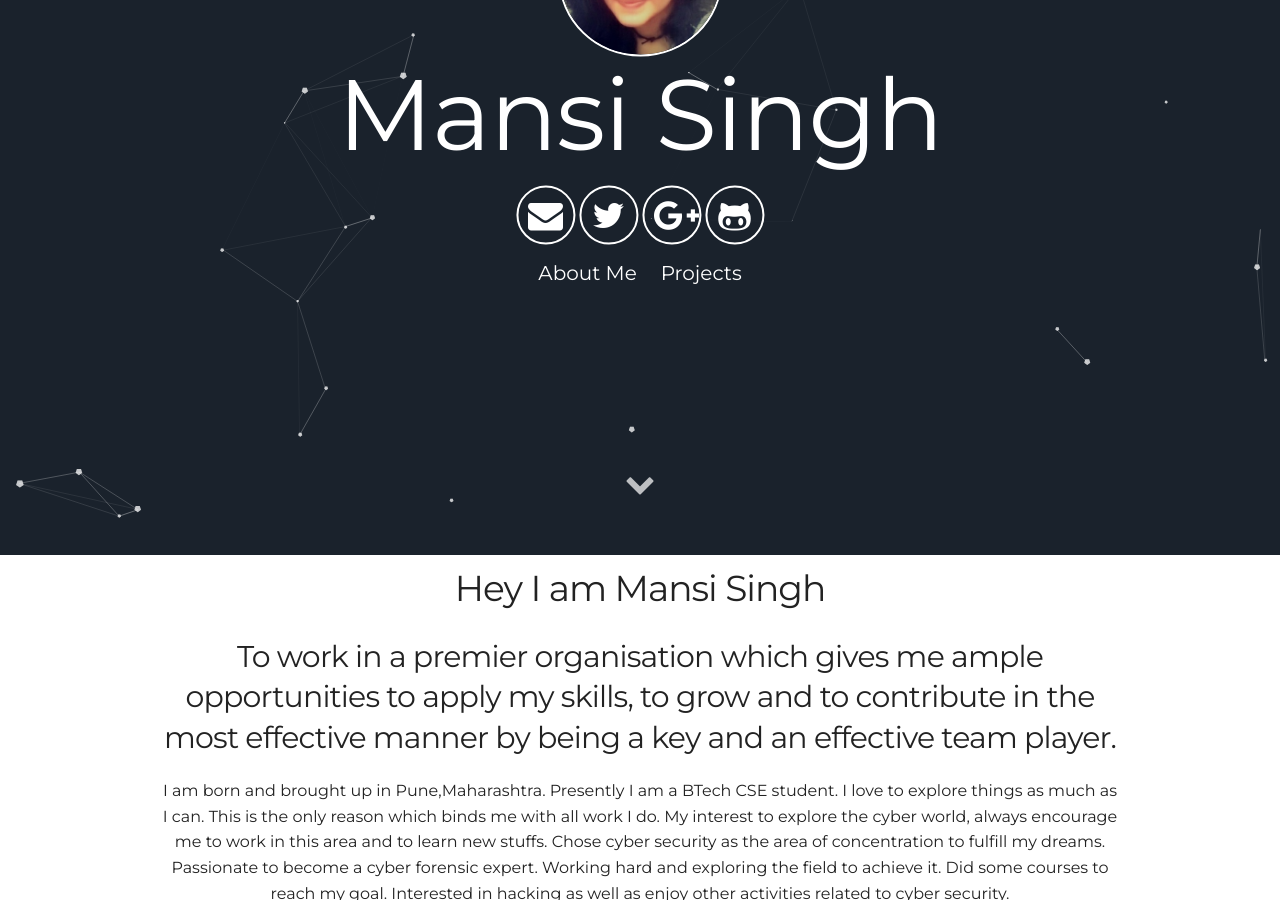
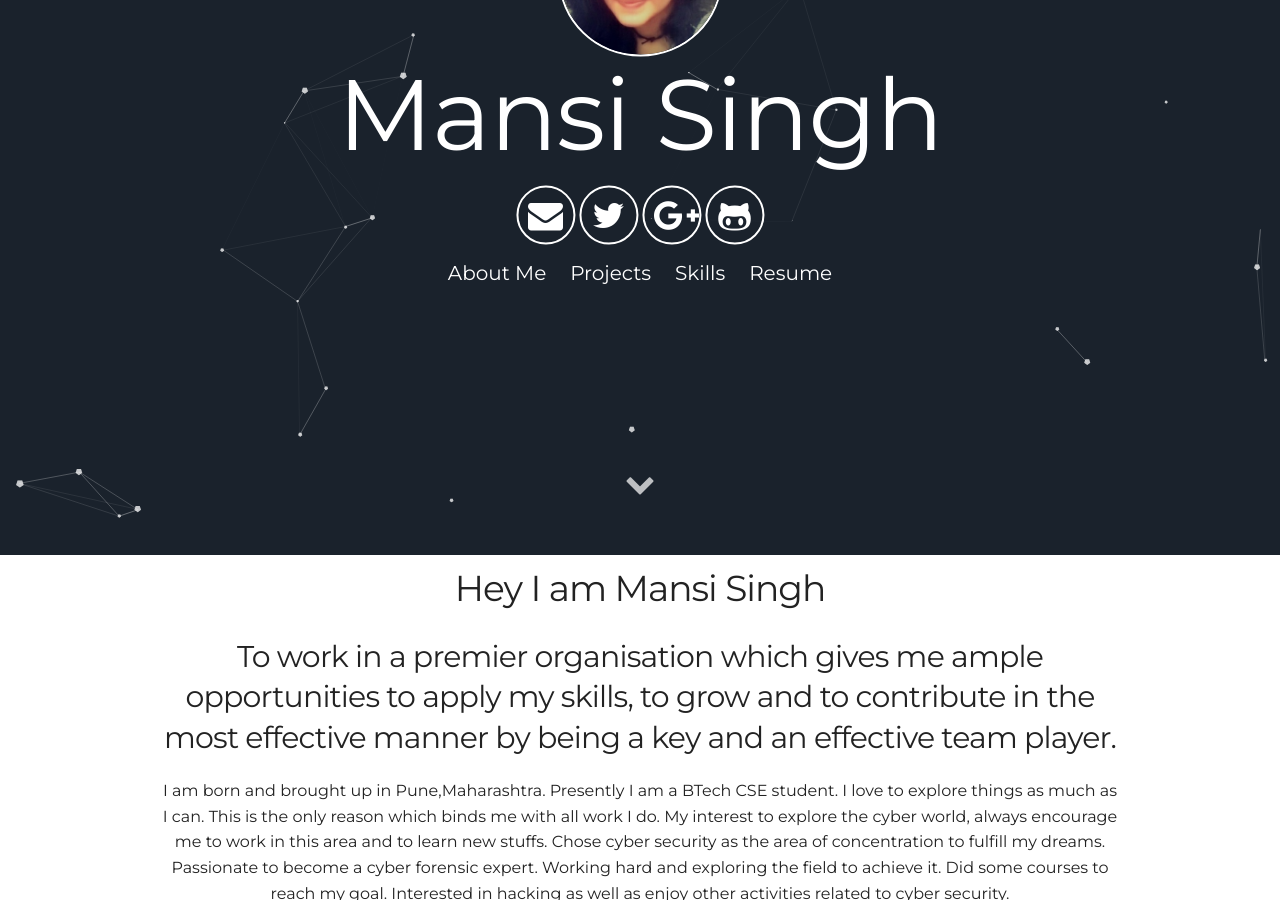
Before and after one commit to manasisingh67/manasisingh67.github.io, a Jekyll site: the page built from index.html, in a window 1280 px wide and 900 px high, scrolled down 352 px. Built offline with Jekyll 4.4.1, drawn with Linux system fonts in a browser that asks for light colours; some of the changed text lies outside the part shown.

Commit message:
ADDED - links to skills and resume

```diff
--- a/_config.yml
+++ b/_config.yml
@@ -12,7 +12,7 @@ email: manasisingh67@gmail.com
 twitter_username: manasisingh67
 github_username:  manasisingh67
 gplus_username:  +MansiSingh67
-
+resume: https://github.com/manasisingh67/Portfolio/blob/master/Mansi_Singh.pdf
 # Google-analytics
 google-analytics:
   id: ""
--- a/_includes/about.html
+++ b/_includes/about.html
@@ -3,6 +3,7 @@
     <h3> Hey I am Mansi Singh </h3>
     <p> {{site.user_description}} </p>
   </div>
+  <section id="skills">
   <h3 align=center>Skills</h3>
   <div class="row user">
     <div class="four columns">
@@ -42,4 +43,5 @@
     </div>
 	</div>
   </div>
+  </section>
 </div>
--- a/_includes/header.html
+++ b/_includes/header.html
@@ -13,6 +13,8 @@
       </div>
       <a class="link" href="#about" data-scroll>About Me</a>
       <a class="link" href="#projects" data-scroll>Projects</a>
+      <a class="link" href="#skills" data-scroll>Skills</a>
+      <a class="link" href="{{ site.resume }}" data-scroll>Resume</a>
   </div>
   <a class="down" href="#about" data-scroll><i class="icon fa fa-chevron-down" aria-hidden="true"></i></a>
 </div>
--- a/_includes/projects.html
+++ b/_includes/projects.html
@@ -1,6 +1,6 @@
 <div class="container">
   <div class="user-details">
-    <h3> Featured Projects </h3>
+    <h3> Projects </h3>
   </div>
   <div class="row user-projects">
     <div class="six columns images">
```
